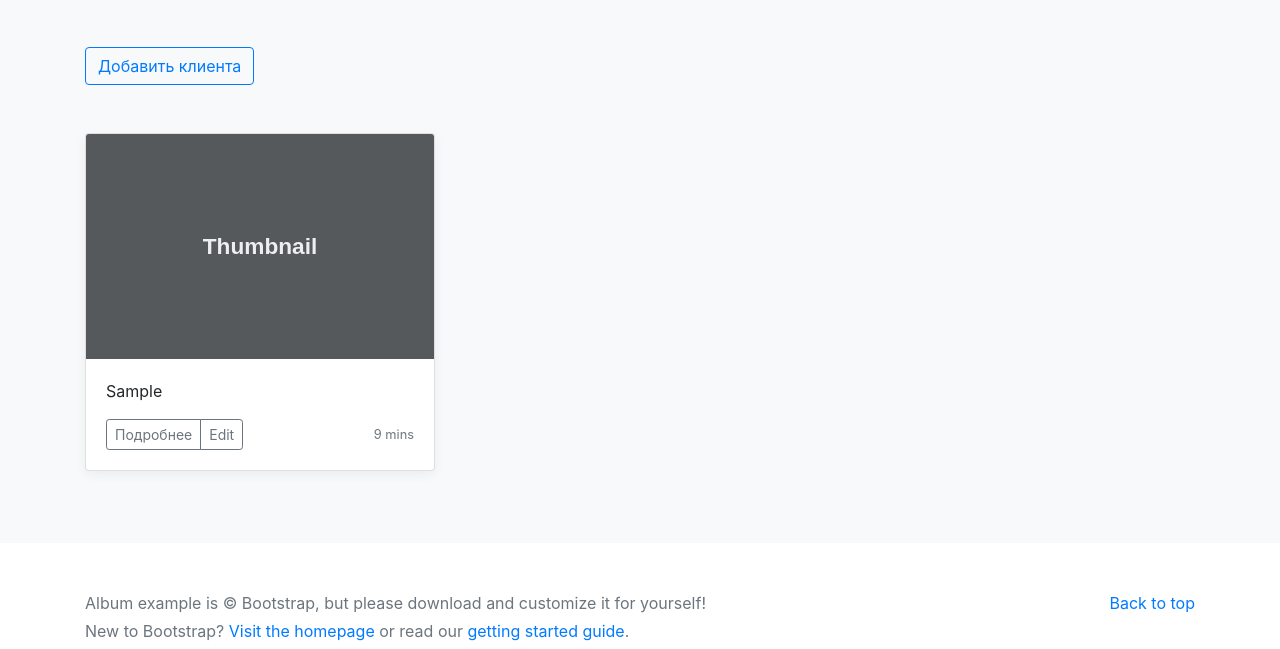
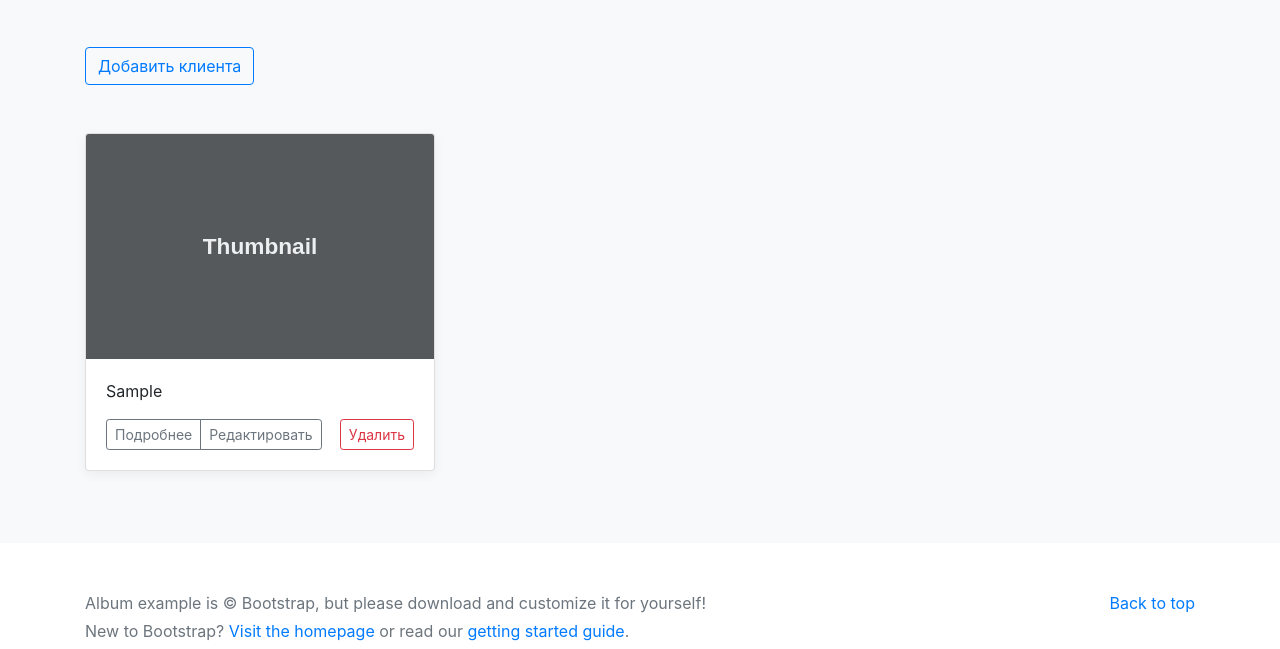
Before and after one commit to jekaGitHub/coursework_6, a Django app: page /clients/ in a window 1280 px wide. Shown: the part 305-954 px from the top of the page. Run offline with Django 5.2, Linux system fonts and the light colour scheme; tables that the repository leaves empty hold one stand-in row (values such as "Sample post"); some libraries are stand-ins or nearby versions.

Commit message:
edit files

```diff
--- a/mailings/templates/mailings/client_form.html
+++ b/mailings/templates/mailings/client_form.html
@@ -9,7 +9,7 @@
             <form method="post">
               {% csrf_token %}
               {{ form.as_p }}
-              <button type="submit" class="btn btn-primary">Создать</button>
+              <button type="submit" class="btn btn-primary">Сохранить</button>
             </form>
           </div>
         </div>
--- a/mailings/templates/mailings/includes/inc_client.html
+++ b/mailings/templates/mailings/includes/inc_client.html
@@ -7,9 +7,9 @@
             <div class="d-flex justify-content-between align-items-center">
                 <div class="btn-group">
                     <a href="{% url 'mailings:view_client' object.pk %}" class="btn btn-sm btn-outline-secondary">Подробнее</a>
-                    <button type="button" class="btn btn-sm btn-outline-secondary">Edit</button>
+                    <a href="{% url 'mailings:update_client' object.pk %}" class="btn btn-sm btn-outline-secondary">Редактировать</a>
                 </div>
-                <small class="text-muted">9 mins</small>
+                <a href="{% url 'mailings:delete_client' object.pk %}" class="btn btn-sm btn-outline-danger">Удалить</a>
             </div>
         </div>
     </div>
--- a/mailings/templates/mailings/includes/inc_menu.html
+++ b/mailings/templates/mailings/includes/inc_menu.html
@@ -10,8 +10,9 @@
             <div class="col-sm-4 offset-md-1 py-4">
                 <h4 class="text-white">Меню</h4>
                 <ul class="list-unstyled">
+                    <li><a href="{% url 'mailings:clients' %}" class="text-white">Клиенты</a></li>
+                    <li><a href="{% url 'mailings:messages' %}" class="text-white">Сообщения</a></li>
                     <li><a href="#" class="text-white">Рассылки</a></li>
-                    <li><a href="{% url 'mailings:clients' %}" class="text-white">Клиенты</a></li>
                     <li><a href="#" class="text-white">Вход</a></li>
                     <li><a href="#" class="text-white">Регистрация</a></li>
                     <li><a href="#" class="text-white">Блог</a></li>
```
Also changed, not shown: mailings/templates/mailings/client_confirm_delete.html (added, +20 -0 lines).
